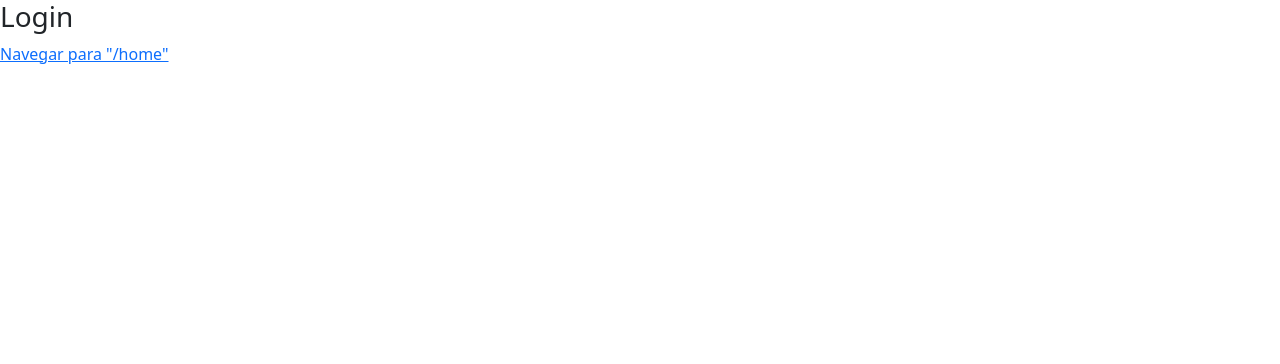
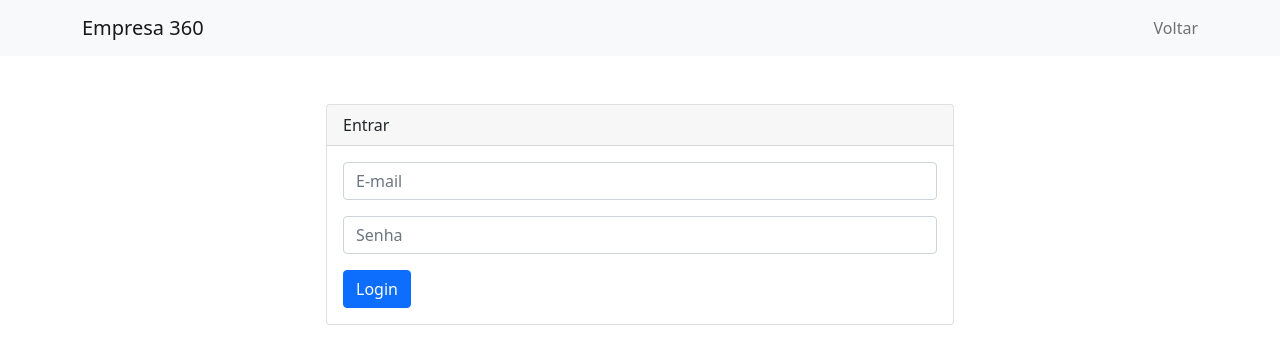
Before and after one commit to antoniotnn/empresa-360-vuejs, a Vue app: page /login in a window 1280 px wide. Shown: the top 364 px of the page. Built offline with nearby package versions, Linux system fonts and the light colour scheme.

Commit message:
221. Implementando o componente Login

```diff
--- a/src/views/Login.vue
+++ b/src/views/Login.vue
@@ -1,7 +1,33 @@
 <template>
     <div>
-        <h3>Login</h3>
-        <!--<a href="/home">Navegar para "/home"</a>-->
-        <router-link :to="{ path: '/home' }">Navegar para "/home"</router-link>
+        <nav class="navbar navbar-light bg-light menu-superior">
+            <div class="container">
+                <a class="navbar-brand" href="#">Empresa 360</a>
+                <div class="navbar-nav">
+                    <ul class="navbar-nav">
+                        <li class="nav-item">
+                            <router-link class="nav-link" to="/">Voltar</router-link>
+                        </li>
+                    </ul>
+                </div>
+            </div>
+        </nav>
+
+        <div class="row mt-5">
+            <div class="col-6 offset-3">
+                <div class="card">
+                    <p class="card-header">Entrar</p>
+                    <div class="card-body">
+                        <div class="mb-3">
+                            <input type="email" class="form-control" placeholder="E-mail">
+                        </div>
+                        <div class="mb-3">
+                            <input type="password" class="form-control" placeholder="Senha">
+                        </div>
+                        <button class="btn btn-primary">Login</button>
+                    </div>
+                </div>
+            </div>
+        </div>
     </div>
 </template>
```
